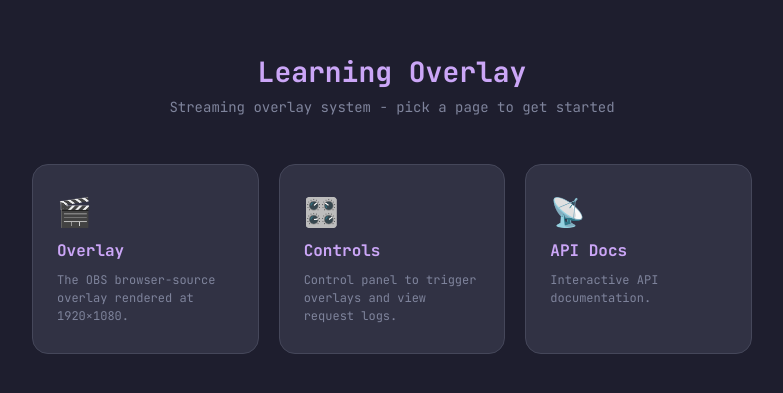
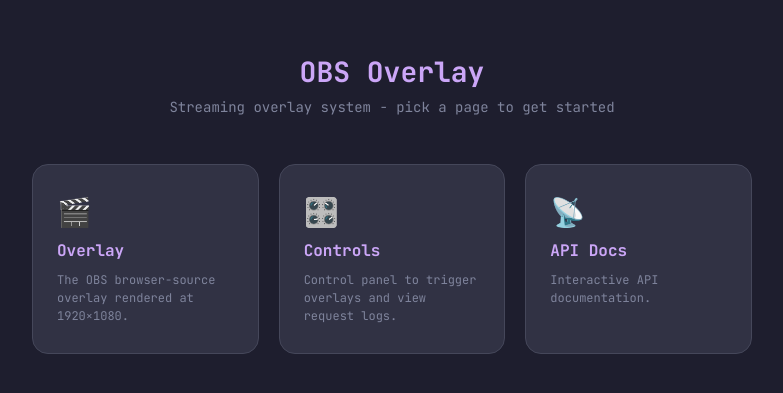
Before and after one commit to youssefadly237/obs-overlay, a website built with Vite: page index.html in a window 1280 px wide. Shown: the part 197-590 px from the top of the page, without its empty margins (248-1031 px from the left). Built offline with nearby package versions, Linux system fonts and the light colour scheme.

Commit message:
docs: add screenshots

```diff
--- a/index.html
+++ b/index.html
@@ -3,7 +3,7 @@
 <head>
   <meta charset="UTF-8">
   <meta name="viewport" content="width=device-width, initial-scale=1.0">
-  <title>Learning Overlay</title>
+  <title>OBS Overlay</title>
   <link rel="preconnect" href="https://fonts.googleapis.com">
   <link rel="preconnect" href="https://fonts.gstatic.com" crossorigin>
   <link href="https://fonts.googleapis.com/css2?family=JetBrains+Mono:wght@400;700&display=swap" rel="stylesheet">
@@ -81,7 +81,7 @@
   </style>
 </head>
 <body>
-  <h1>Learning Overlay</h1>
+  <h1>OBS Overlay</h1>
   <p class="tagline">Streaming overlay system - pick a page to get started</p>
 
   <nav class="nav-grid">
```
Also changed, not shown: README.md, docs/screenshots/api.png (added), docs/screenshots/ctl-panel.png (added), docs/screenshots/menu.png (added).
